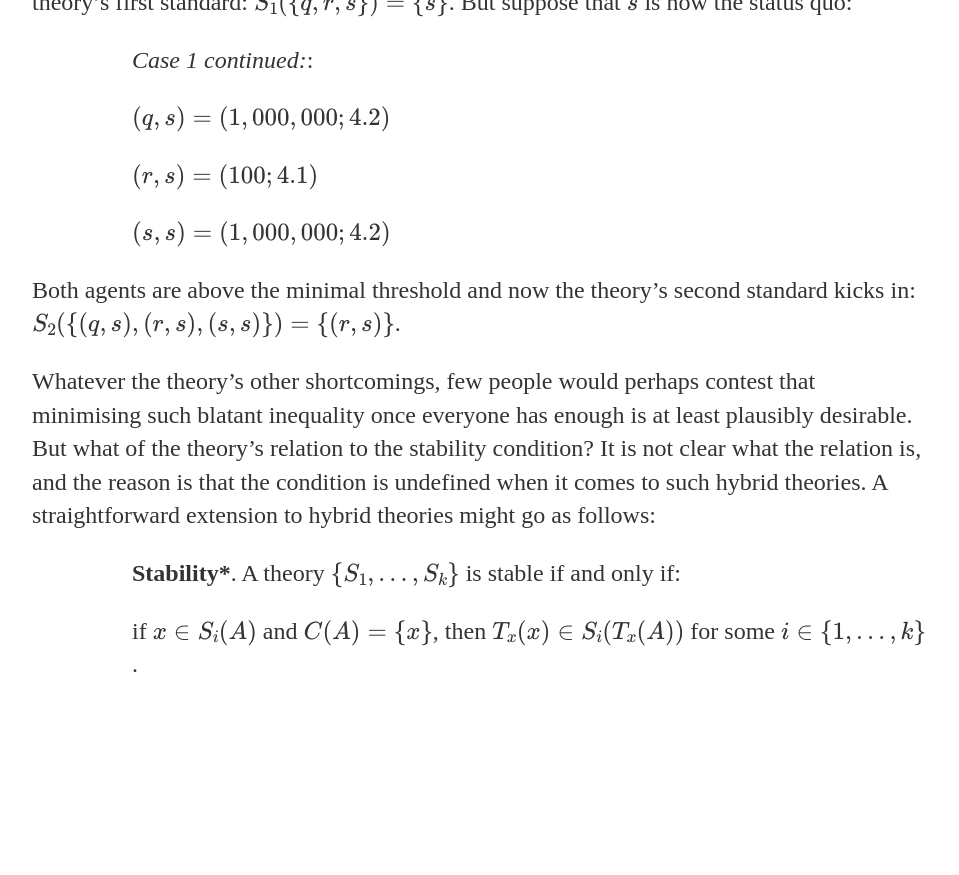
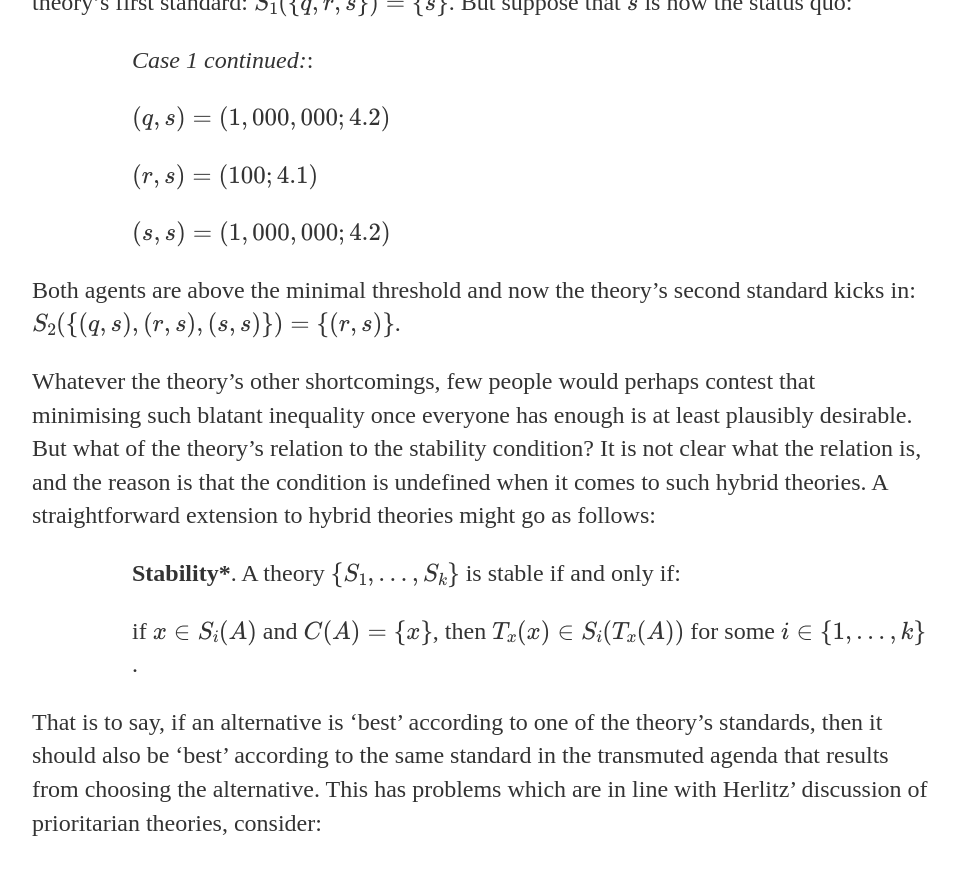
Before and after one commit to uzunovam/uzunovam, a Jekyll site: the page built from _posts/2020-04-28-anders-herlitz-on-unstable-choices.md, in a window 1280 px wide and 900 px high, scrolled down 7259 px. Shown: the top 875 px of the window, without its empty margins (160-1119 px from the left). Built offline with Jekyll 4.4.1, drawn with Linux system fonts in a browser that asks for light colours; before the commit the page ends 8001 px from its top, so only the background shows below that.

Commit message:
Update 2020-04-28-anders-herlitz-on-unstable-choices.md

```diff
--- a/_posts/2020-04-28-anders-herlitz-on-unstable-choices.md
+++ b/_posts/2020-04-28-anders-herlitz-on-unstable-choices.md
@@ -111,3 +111,5 @@ that the act of choosing a maximal alternative alone can revert whether this cho
 <p style="padding-left:100px;"><strong>Stability*</strong>. A theory \(\{S_{1}, \dots, S_{k}\}\) is stable if and only if:</p>
 
 <p style="padding-left:100px;">if \(x \in S_{i}(A)\) and \(C(A) = \{x\}\), then \(T_{x}(x) \in S_{i}(T_{x}(A))\) <span style="color:var(--color-text);">for some \(i \in \{1, \dots, k\}\).</span></p>
+
+<p>That is to say, if an alternative is ‘best’ according to one of the theory’s standards, then it should also be ‘best’ according to the same standard in the transmuted agenda that results from choosing the alternative. This has problems which are in line with Herlitz’ discussion of prioritarian theories, consider:</p>
```
